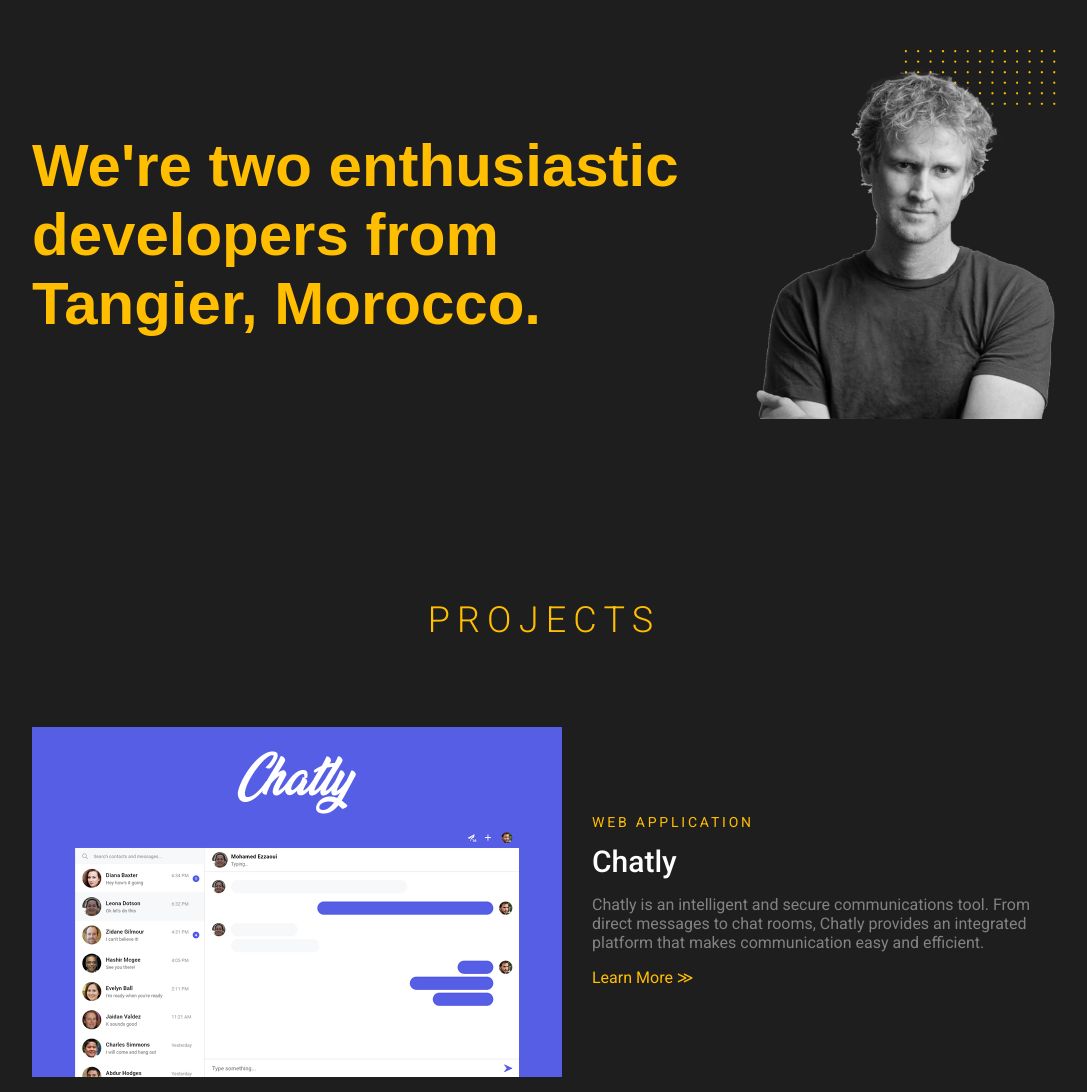
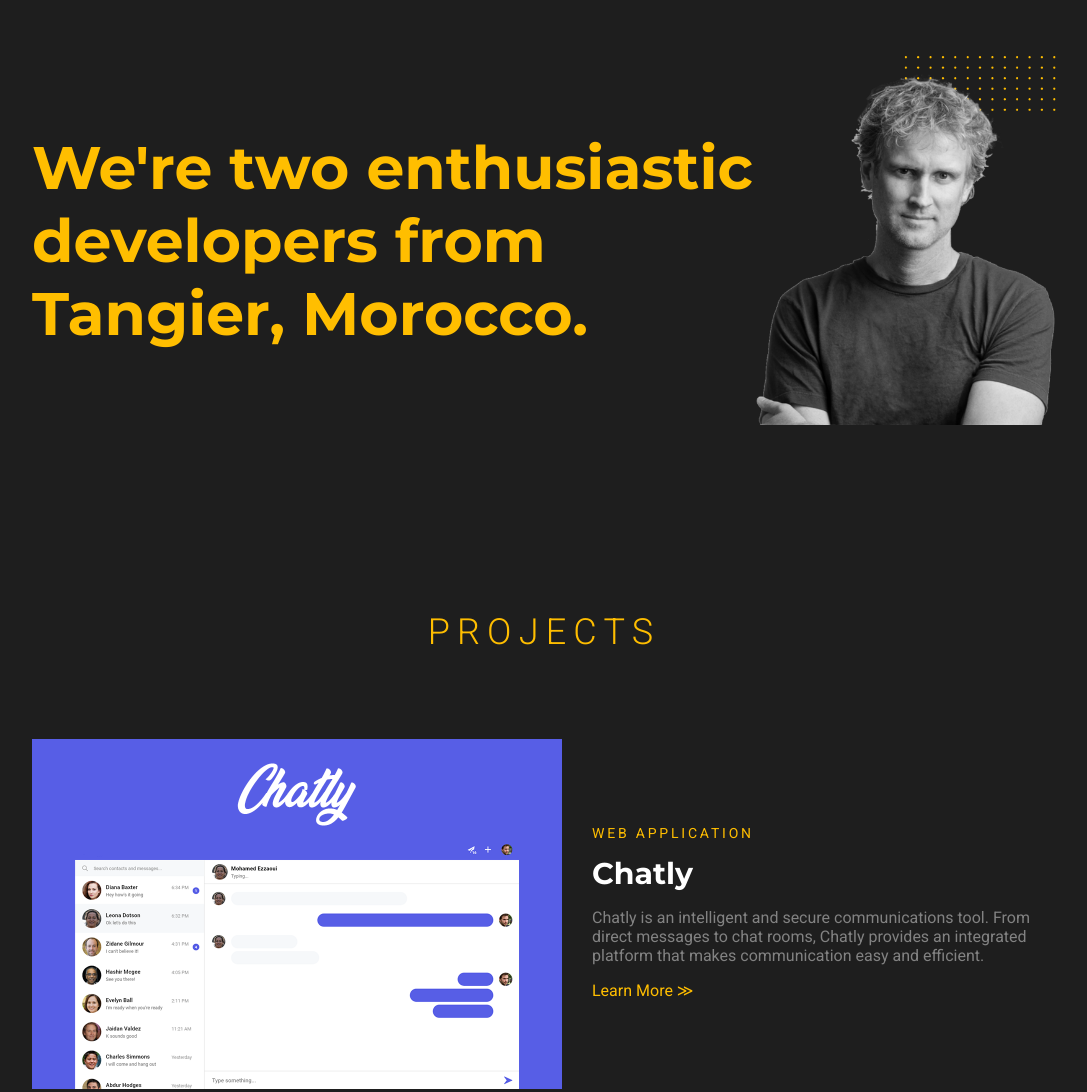
Before and after one commit to Anass001/Anass001.github.io, a plain HTML site: page index.html in a window 1280 px wide. Shown: the part 140-1232 px from the top of the page, without its empty margins (96-1183 px from the left). Drawn offline with Linux system fonts and the light colour scheme.

```diff
--- a/index.html
+++ b/index.html
@@ -1,13 +1,17 @@
 <!DOCTYPE html>
 <html lang="en">
+
 <head>
     <meta charset="UTF-8">
     <meta name="viewport" content="width=device-width, initial-scale=1.0">
     <title>Zeneo</title>
     <link rel="stylesheet" href="styles.css" type="text/css">
+    <link rel="preconnect" href="https://fonts.googleapis.com">
+    <link rel="preconnect" href="https://fonts.gstatic.com" crossorigin>
     <link href="https://fonts.googleapis.com/css2?family=Roboto:wght@300;400;500;700&display=swap" rel="stylesheet">
-        <link href="fonts/Metropolis-Bold.otf" rel="stylesheet">
+    <link href="https://fonts.googleapis.com/css2?family=Montserrat:wght@700&display=swap" rel="stylesheet">
 </head>
+
 <body>
     <header>
         <img class="logo" src="src/logo2.png">
@@ -34,7 +38,8 @@
             <div class="project_ltr_des">
                 <p class="project_type">Web application</p>
                 <p class="project_name">Chatly</p>
-                    <p class="project_des">Chatly is an intelligent and secure communications tool. From direct messages to chat rooms, Chatly provides an integrated platform that makes communication easy and efficient.</p>
+                <p class="project_des">Chatly is an intelligent and secure communications tool. From direct messages to
+                    chat rooms, Chatly provides an integrated platform that makes communication easy and efficient.</p>
                 <p class="project_more">Learn More ≫</p>
             </div>
         </div>
@@ -42,7 +47,9 @@
             <div class="project_rtl_des">
                 <p class="project_type">Mobile application</p>
                 <p class="project_name">Photo Editor Pro</p>
-                    <p class="project_des">Photo Editor Pro is a free picture editor and graphic designer, allowing you to use photo editing tools, such as add filters, frames, text, stickers and effects. and apply design tools to make creative photo designs and graphics.</p>
+                <p class="project_des">Photo Editor Pro is a free picture editor and graphic designer, allowing you to
+                    use photo editing tools, such as add filters, frames, text, stickers and effects. and apply design
+                    tools to make creative photo designs and graphics.</p>
                 <p class="project_more">Learn More ≫</p>
             </div>
             <img class="project_img" src="src/photo_editor.png">
@@ -52,7 +59,8 @@
             <div class="project_ltr_des">
                 <p class="project_type">Mobile application</p>
                 <p class="project_name">Movies & TV Shows Tracker</p>
-                    <p class="project_des">modern and minimalist app that let you track, organize and manage custom movie lists easily.</p>
+                <p class="project_des">modern and minimalist app that let you track, organize and manage custom movie
+                    lists easily.</p>
                 <p class="project_more">Learn More ≫</p>
             </div>
         </div>
@@ -119,4 +127,5 @@
     </section>
     <script type="text/javascript" src="script.js"></script>
 </body>
+
 </html>
--- a/styles.css
+++ b/styles.css
@@ -57,7 +57,7 @@ header{
 }
 
 .section_1_caption{
-    font-family: 'Metropolis', sans-serif;
+    font-family: 'Montserrat', sans-serif;
     color: #FFBE00;
     font-size: 60px;
     margin-right: auto;
@@ -122,6 +122,7 @@ header{
 }
 
 .project_name{
+    font-family: 'Montserrat', sans-serif;
     font-weight: 500;
     font-size: 30px;
     margin: 0;
@@ -177,6 +178,7 @@ header{
 }
 
 .srv_title{
+    font-family: 'Montserrat', sans-serif;
     color: white;
     font-size: 24px;
     font-weight: 500;
```
Also changed, not shown: src/team_member_1.jpg, src/team_member_2.jpg, 1 other file. Lines whose indentation alone changed are shown as unchanged.
